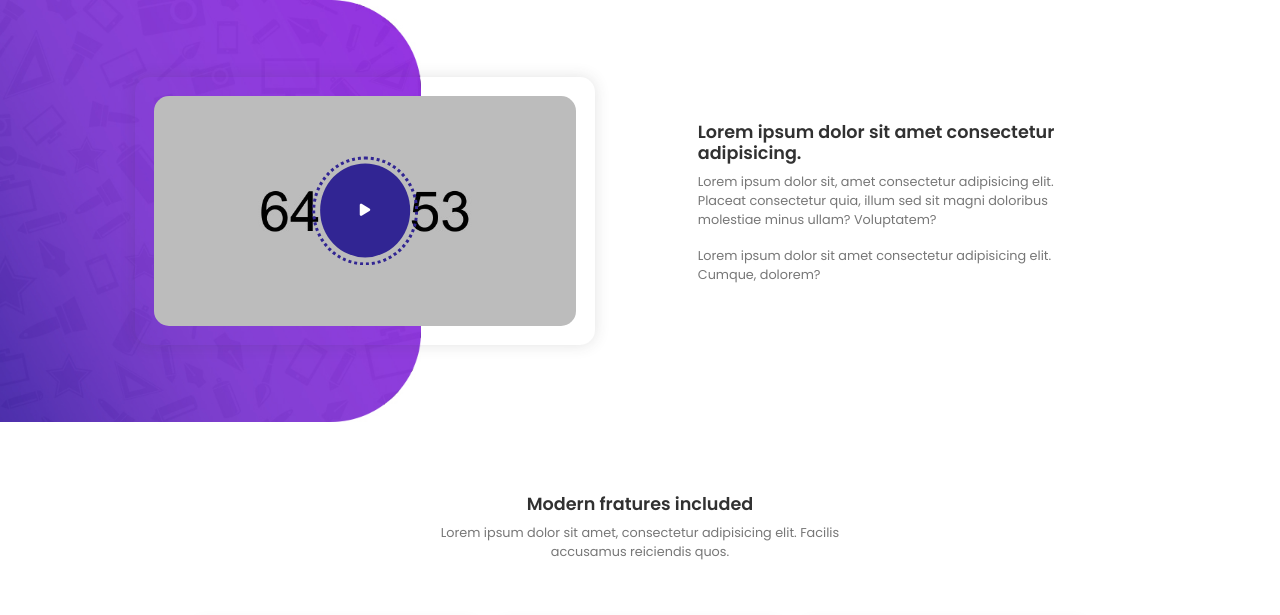
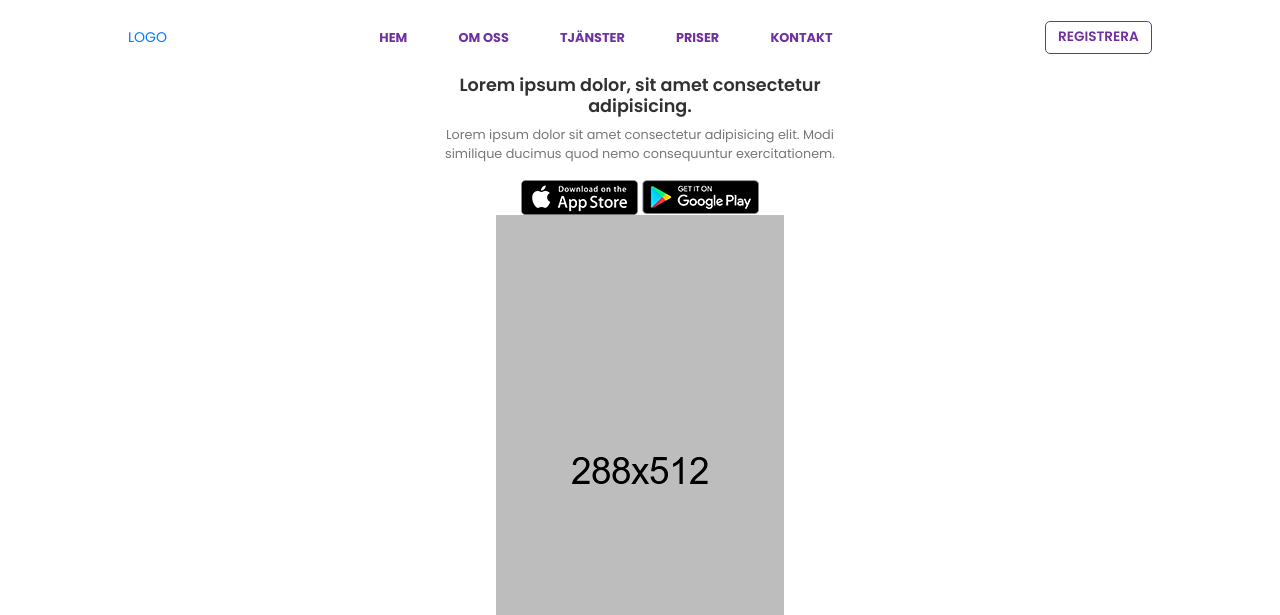
Before and after one commit to emil257/HTMLCSSTENTAMEN, a plain HTML site: page index.html in a window 1280 px wide. Shown: the top 615 px of the page. Drawn offline with nearby package versions, Linux system fonts and the light colour scheme.

Commit message:
Add files via upload

```diff
--- a/css/custom.css
+++ b/css/custom.css
@@ -79,6 +79,21 @@ nav ul li a:hover {
   color: var(--prim-color);
 }
 /* --- END NAV --- */
+
+/* --- START JUMBO --- */
+.jumbo-area {
+  display: flex;
+  flex-direction: column-reverse;
+  align-items: center;
+}
+.jumbo-img-container {
+}
+.jumbo-text-container {
+  text-align: center;
+  max-width: 550px;
+  padding: 0 4rem;
+}
+/* --- END JUMBO --- */
 
 /* --- START DEMO --- */
 #demo {
--- a/index.html
+++ b/index.html
@@ -19,7 +19,37 @@
     <title>Document</title>
   </head>
   <body>
-    <header></header>
+    <header>
+      <nav>
+        <a href="#">LOGO</a>
+        <ul>
+          <li><a href="#hem">HEM</a></li>
+          <li><a href="#hem">OM OSS</a></li>
+          <li><a href="#hem">TJÄNSTER</a></li>
+          <li><a href="#hem">PRISER</a></li>
+          <li><a href="#hem">KONTAKT</a></li>
+        </ul>
+        <button>REGISTRERA</button>
+      </nav>
+      <div class="jumbo-area">
+        <div class="jumbo-img-container">
+          <img src="./images/mobile_screen.png" alt="" />
+        </div>
+        <div class="jumbo-text-container">
+          <h1 class="section-info-title">
+            Lorem ipsum dolor, sit amet consectetur adipisicing.
+          </h1>
+          <p class="section-info-text">
+            Lorem ipsum dolor sit amet consectetur adipisicing elit. Modi
+            similique ducimus quod nemo consequuntur exercitationem.
+          </p>
+          <div class="apps">
+            <img src="./images/app1.png" alt="" />
+            <img src="./images/app2.png" alt="" />
+          </div>
+        </div>
+      </div>
+    </header>
     <section id="demo">
       <div class="demo-area">
         <div class="demo-video-container">
```
